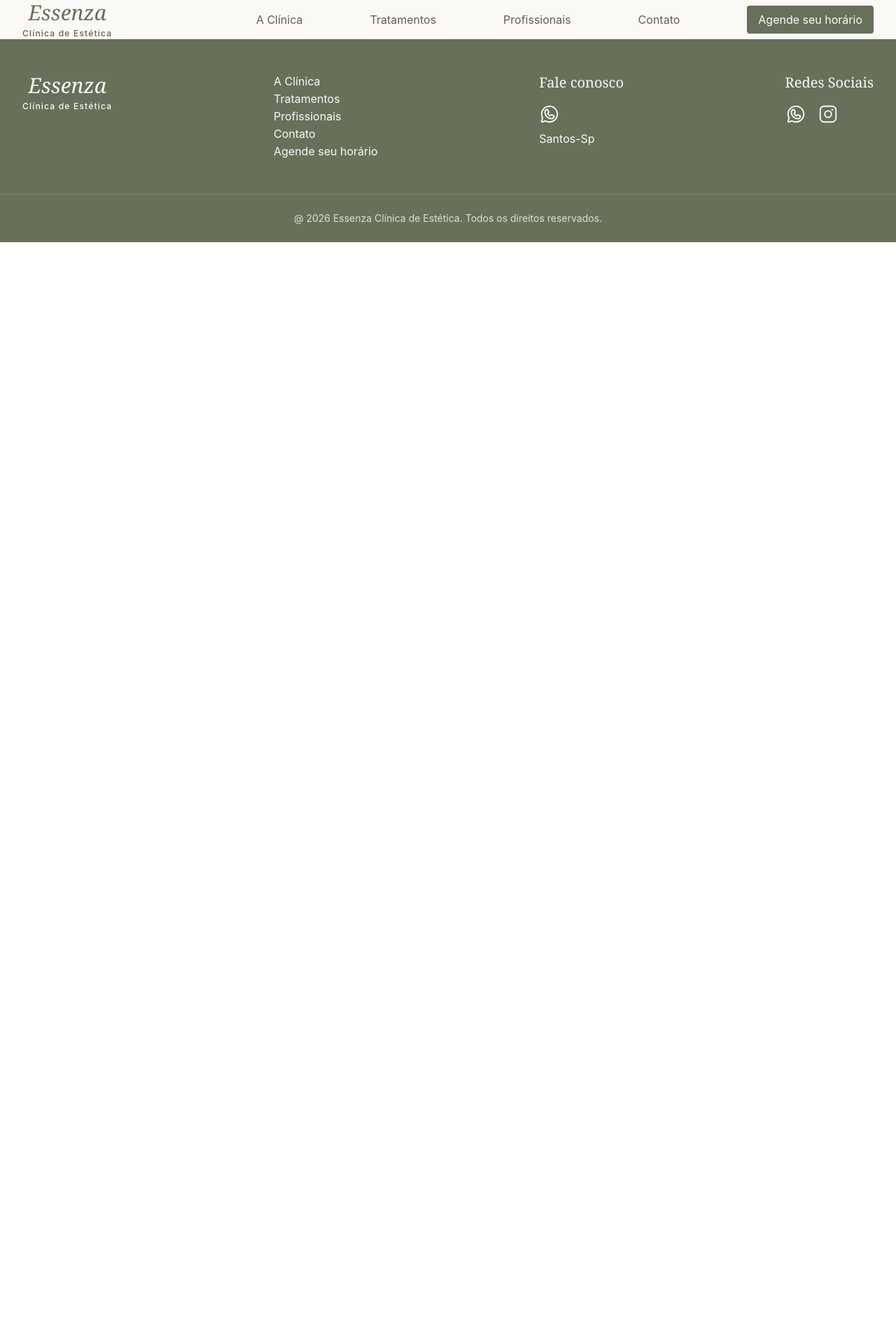
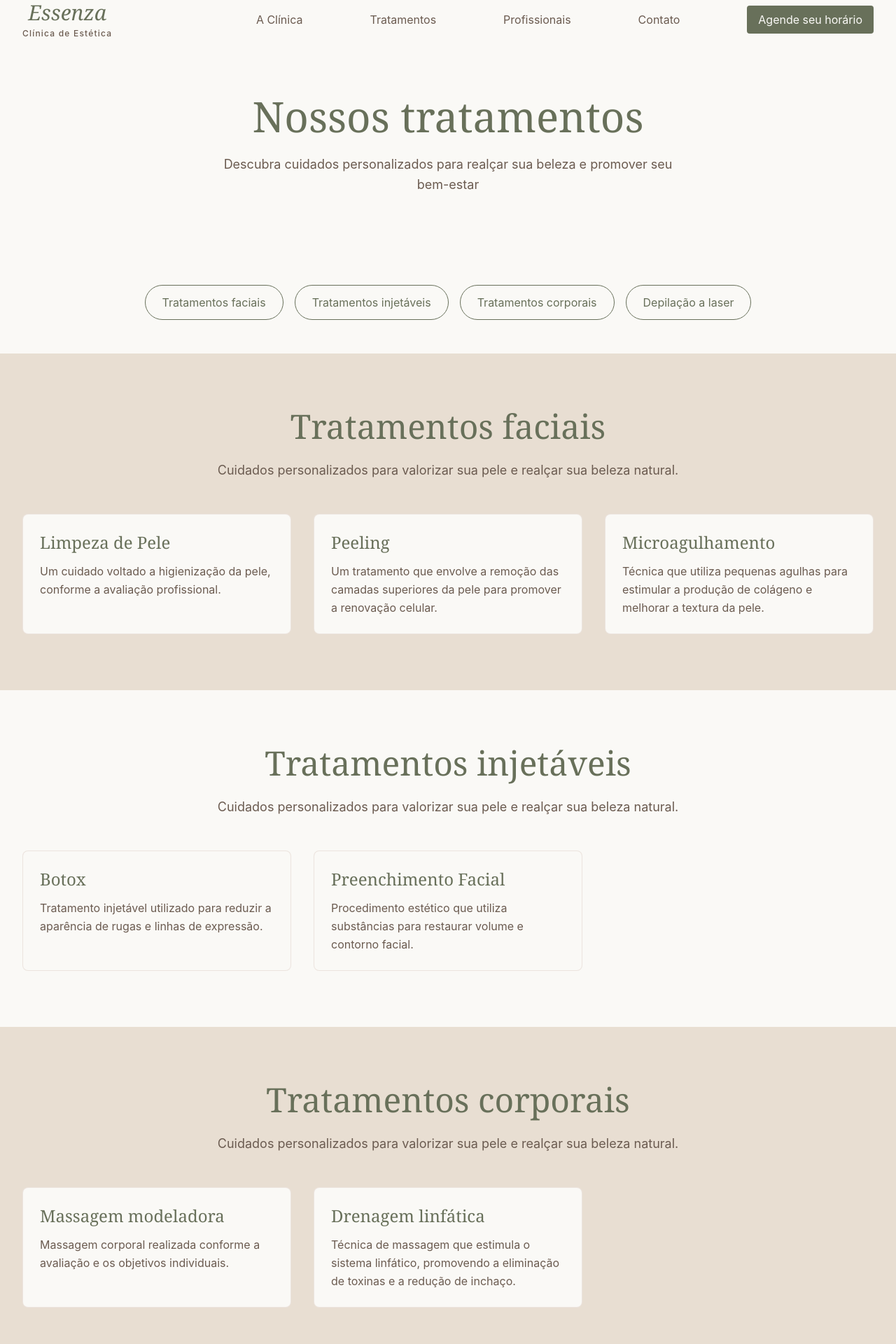
Before and after one commit to alexaniatoma/react-essenza-clinica-estetica, a React (Vite) app: page /tratamentos in a window 1280 px wide. Shown: the top 1920 px of the page at 70% size. Before the commit the page ends 800 px from the top, so only its background shows below. Built offline with nearby package versions, Linux system fonts and the light colour scheme.

Commit message:
feat: adiciona categorias e seção de agendamento

```diff
--- a/src/App.jsx
+++ b/src/App.jsx
@@ -3,6 +3,7 @@ import Navbar from "./components/navbar/Navbar";
 import Footer from "./components/footer/Footer";
 import Home from "./pages/Home/Home";
 import Clinica from "./pages/Clinica/Clinica";
+import Tratamentos from "./pages/Tratamentos/Tratamentos";
 
 export default function App() {
   return (
@@ -11,6 +12,7 @@ export default function App() {
         <Routes>
           <Route path="/" element={<Home />} />
           <Route path="/clinica" element={<Clinica />} />
+          <Route path="/tratamentos" element={<Tratamentos />} />
 
         </Routes>
       <Footer />
--- /dev/null
+++ b/src/components/TratamentoCard.jsx
@@ -0,0 +1,8 @@
+export default function TratamentoCard({nome, descricao}) {
+    return(
+        <article className="h-full rounded-lg border border-[#D8C2B8]/40 bg-[#FAF9F6] p-6 shadow-xm transition duration-300 hover:-translate-y-1 hover:shadow-md">
+            <h3 className="font-serif text-2xl font-medium text-[#68705A]">{ nome }</h3>
+            <p className="mt-3 text-[#6B5B50] leading-relaxed">{ descricao }</p>
+        </article>
+    );
+}
--- /dev/null
+++ b/src/data/tratamentos.js
@@ -0,0 +1,69 @@
+const tratamentos = [
+    {
+        id: "faciais",
+        categoria: "Tratamentos faciais",
+        procedimentos: [
+            {
+                id:"limpeza-de-pele",
+                nome: "Limpeza de Pele",
+                descricao: "Um cuidado voltado a higienização da pele, conforme a avaliação profissional."
+            },
+            {
+                id:"peeling",
+                nome: "Peeling",
+                descricao: "Um tratamento que envolve a remoção das camadas superiores da pele para promover a renovação celular."
+            },
+            {
+                id:"microagulhamento",
+                nome: "Microagulhamento",
+                descricao: "Técnica que utiliza pequenas agulhas para estimular a produção de colágeno e melhorar a textura da pele."
+            }
+        ]
+
+    },
+    {
+        id: "injetaveis",
+        categoria: "Tratamentos injetáveis",
+        procedimentos: [
+            {
+                id:"botox",
+                nome: "Botox",
+                descricao: "Tratamento injetável utilizado para reduzir a aparência de rugas e linhas de expressão."
+            },
+            {
+                id:"preenchimento-facial",
+                nome: "Preenchimento Facial",
+                descricao: "Procedimento estético que utiliza substâncias para restaurar volume e contorno facial."
+            }
+        ]
+    },
+    {
+        id: "corporais",
+        categoria: "Tratamentos corporais",
+        procedimentos: [
+            {
+                id:"massagem-modeladora",
+                nome: "Massagem modeladora",
+                descricao: "Massagem corporal realizada conforme a avaliação e os objetivos individuais."
+            },
+            {
+                id:"drenagem-linfatica",
+                nome: "Drenagem linfática",
+                descricao: "Técnica de massagem que estimula o sistema linfático, promovendo a eliminação de toxinas e a redução de inchaço."
+            }
+        ]
+    },
+    {
+        id: "depilacao-laser",
+        categoria: "Depilação a laser",
+        procedimentos: [
+            {
+                id:"depilacao-laser",
+                nome: "Depilação a Laser",
+                descricao: "Procedimento para redução duradoura dos pelos, mediante avaliação profissional."
+            }
+        ]
+    }
+];
+
+export default tratamentos;
--- /dev/null
+++ b/src/pages/Tratamentos/Tratamentos.jsx
@@ -0,0 +1,76 @@
+import tratamentos from "../../data/tratamentos";
+import TratamentoCard from "../../components/TratamentoCard";
+
+
+export default function Tratamentos() {
+  return (
+    <main>
+      <section className="bg-[#FAF9F6] px-8 py-20">
+        <div className="max-w-7xl mx-auto text-center">
+          <h1 className="font-serif text-5xl md:text-6xl font-medium text-[#68705A]">Nossos tratamentos</h1>
+          <p className="mt-6 text-lg text-[#6B5B50] leading-relaxed max-w-2xl mx-auto">
+            Descubra cuidados personalizados para realçar sua beleza e promover seu bem-estar
+          </p>
+        </div>
+      </section>
+      <section className="bg-[#FAF9F6] px-8 py-12">
+        <div className="mx-auto max-w-5xl">
+          <nav aria-label="Navegação por categorias de tratamentos"
+            className="flex flex-wrap justify-center gap-4">
+              {tratamentos.map((categoria) => (
+                <a
+                  key={categoria.id}
+                  href={`#${categoria.id}`}
+                  className="rounded-full border border-[#68705A/40] px-6 py-3 text-[#68705A] transition duration-300 hover:bg-[#68705A] hover:text-[#FAF9F6]">
+                    {categoria.categoria}
+                </a>
+              ))}
+          </nav>
+
+        </div>
+      </section>
+      {tratamentos.map((categoria, index) => (
+      <section
+        key={categoria.id}
+        id={categoria.id}
+        className={`px-8 py-20 ${
+        index % 2 === 0 ? "bg-[#E8DED2]" : "bg-[#FAF9F6]"
+        }`}
+      >
+        <div className="max-w-7xl mx-auto">
+          <div className="text-center">
+            <h2 className="font-serif text-4xl md:text-5xl font-medium text-[#68705A]">{categoria.categoria}</h2>
+            <p className="mt-6 text-lg text-[#6B5B50] leading-relaxed max-w-2xl mx-auto">
+              Cuidados personalizados para valorizar sua pele e realçar sua beleza natural.
+            </p>
+          </div>
+          <div className="mt-12 grid md:grid-cols-2 lg:grid-cols-3 gap-8">
+            {categoria.procedimentos.map((procedimento) => (
+              <TratamentoCard
+                key={procedimento.id}
+                nome={procedimento.nome}
+                descricao={procedimento.descricao}
+              />
+            ))}
+
+          </div>
+        </div>
+      </section>
+      ))}
+      <section className="bg-[#E8DED2] px-8 py-20 text-center">
+        <div className="mx-auto max-w-3xl">
+          <h2 className="font-serif text-3xl font-medium text-[#6B5B50] md:text-4xl">Seu momento de cuidado começa aqui</h2>
+          <p className="mt-8 inline-block rounded-full bg-[#FAF9F6] px-8 py-3 font-medium text-[#68705A] transition duration-300 hover:bg-[#E8DED2]">Cada pessoa é única. Agende uma avaliação e descubra quais tratamentos fazem sentido para você</p>
+          <a
+            href="https://wa.me/5513000000000"
+            target="_blank"
+            rel="noopener noreferrer"
+            className="mt-8 inline-block rounded-full bg-[#FAF9F6] px-8 py-3 font-medium text-[#68705A] transition duration-300 hover:bg-[#E8DED2]"
+          >
+            Agende sua avaliação
+          </a>
+        </div>
+      </section>
+    </main>
+  );
+}
```
